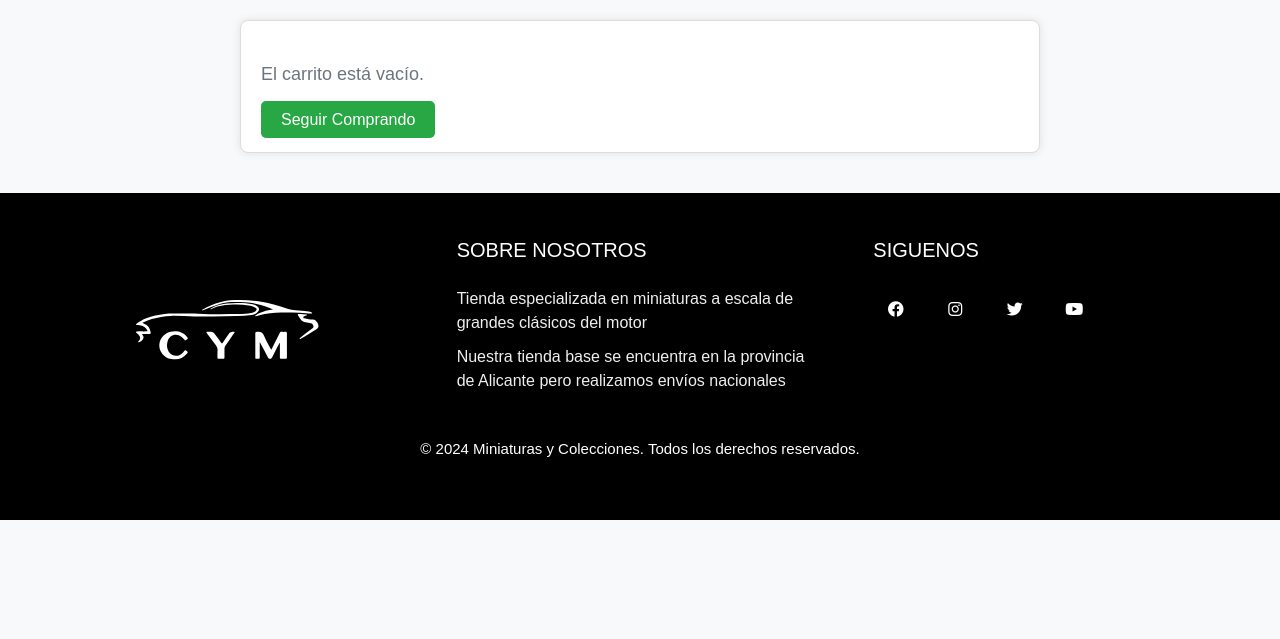
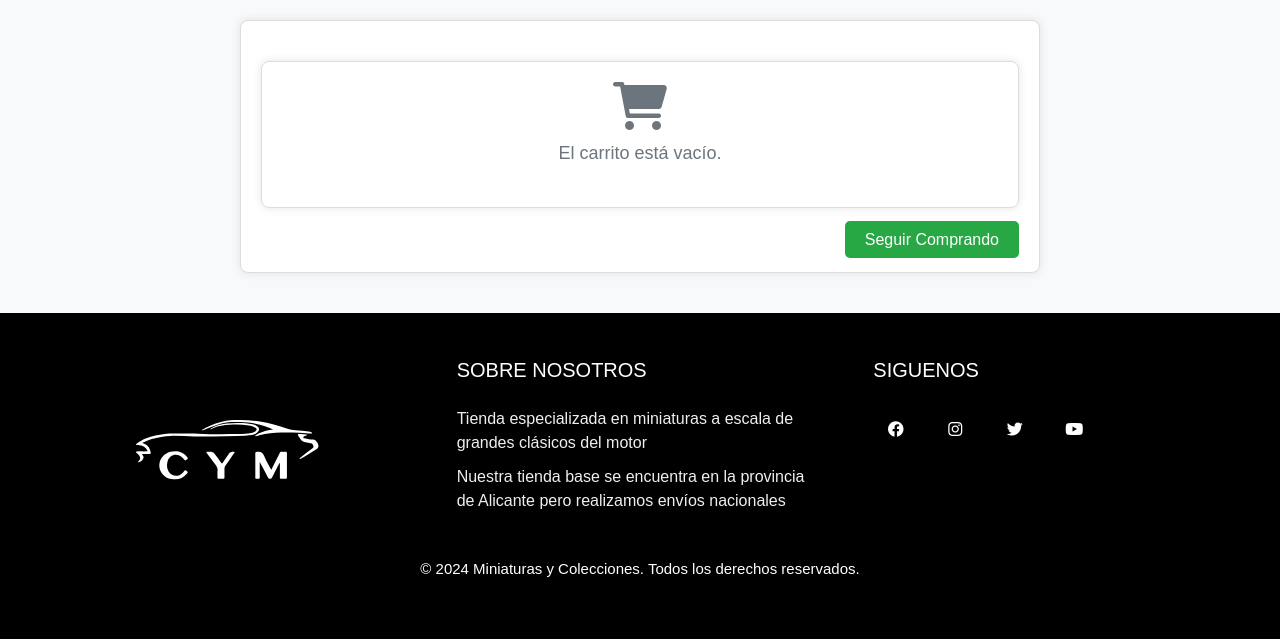
Before and after one commit to Elizaga21/Elizaga21.github.io, a PHP site: page /carrito.php in a window 1280 px wide. Shown: the part 124-763 px from the top of the page. Run offline with PHP 8.4, Linux system fonts and the light colour scheme; the visitor is signed in with stand-in values (Sample User, id 1); some libraries are stand-ins or nearby versions.

Commit message:
carrito casi hecho

```diff
--- a/carrito.php
+++ b/carrito.php
@@ -1,8 +1,12 @@
 <?php
-include 'header.php';
 session_start();
 
+include 'header.php';
+
+
 require 'db_connection.php';
+
+$usuarioID = $_SESSION['user_id'];
 
 
 if (isset($_POST['agregar_carrito'])) {
@@ -10,6 +14,9 @@ if (isset($_POST['agregar_carrito'])) {
     $cantidad = $_POST['cantidad'];
 
     $_SESSION['carrito'][$codigo_articulo] = $cantidad;
+
+     header("Location: carrito.php?added_to_cart=true");
+    exit();
 }
 
 
@@ -35,20 +42,19 @@ if (!empty($_SESSION['carrito'])) {
 // Procesar la actualización del carrito si se ha enviado el formulario
 if ($_SERVER['REQUEST_METHOD'] === 'POST' && isset($_POST['actualizar_carrito'])) {
     foreach ($_POST['cantidad'] as $codigo_articulo => $cantidad) {
-        // Asegúrate de que la cantidad esté en el rango permitido (1 a 10)
+
         $cantidad = max(1, min(10, intval($cantidad)));
         $_SESSION['carrito'][$codigo_articulo] = $cantidad;
     }
 }
 
-// Calculate the total price for the entire order
 $total_price = 0.0;
 foreach ($carrito_detalles as $articulo) {
     $item_price = $articulo['Precio'] * $_SESSION['carrito'][$articulo['Codigo']];
     $total_price += $item_price;
 }
 
-// Add the shipping cost to the total
+// Añade el coste del pedido con el coste del envío
 $total_price += (count($carrito_detalles) * STANDARD_SHIPPING_COST);
 
 // Procesar la compra si se ha enviado el formulario
@@ -101,10 +107,6 @@ if ($_SERVER['REQUEST_METHOD'] === 'POST' && isset($_POST['realizar_compra'])) {
         // Confirmar la transacción
         $pdo->commit();
 
-
-
-
-        // Redireccionar a la página de agradecimiento
         header("Location: realizar_pago.php");
         exit();
     } catch (Exception $e) {
@@ -153,7 +155,7 @@ if ($_SERVER['REQUEST_METHOD'] === 'POST' && isset($_POST['realizar_compra'])) {
         }
 
         .cart-item img {
-            max-width: 150px; /* Ajusta el tamaño de la imagen */
+            max-width: 150px;
             height: auto;
             margin-bottom: 10px;
         }
@@ -178,7 +180,7 @@ if ($_SERVER['REQUEST_METHOD'] === 'POST' && isset($_POST['realizar_compra'])) {
         }
 
         input[name^="cantidad"] {
-            width: 50px; /* Ajusta el ancho del input de cantidad */
+            width: 50px;
         }
 
         button {
@@ -202,6 +204,7 @@ if ($_SERVER['REQUEST_METHOD'] === 'POST' && isset($_POST['realizar_compra'])) {
 
         .continue-shopping {
             margin-top: 20px;
+            text-align: right;
         }
 
         .continue-shopping a {
@@ -218,6 +221,30 @@ if ($_SERVER['REQUEST_METHOD'] === 'POST' && isset($_POST['realizar_compra'])) {
          .continue-shopping a:hover {
             background-color: #218838;
          }
+
+               .empty-cart-container {
+           text-align: center;
+           padding: 20px;
+           background-color: #fff;
+           border: 1px solid #ddd;
+           border-radius: 8px;
+           box-shadow: 0 0 10px rgba(0, 0, 0, 0.1);
+           margin: 20px auto;
+       }
+
+       .empty-cart-icon {
+           font-size: 48px;
+           color: #6c757d;
+           margin-bottom: 10px;
+       }
+
+       .empty-cart-message {
+           font-size: 18px;
+           color: #6c757d;
+           margin-bottom: 20px;
+       }
+
+
     </style>
 </head>
 <body>
@@ -237,7 +264,7 @@ if ($_SERVER['REQUEST_METHOD'] === 'POST' && isset($_POST['realizar_compra'])) {
                         </p>
                         <p>Precio: <?php echo $articulo['Precio']; ?> €</p>
                         <p>Total: <?php echo ($articulo['Precio'] * $_SESSION['carrito'][$articulo['Codigo']]); ?> €</p>
-                        <a href="eliminar_del_carrito.php?codigo_articulo=<?php echo $articulo['Codigo']; ?>">Eliminar</a>
+                        <a href="eliminar_del_carrito.php?codigo_articulo=<?php echo $articulo['Codigo']; ?>">Eliminar del Carrito</a>
                     </div>
                 <?php endforeach; ?>
 
@@ -254,7 +281,11 @@ if ($_SERVER['REQUEST_METHOD'] === 'POST' && isset($_POST['realizar_compra'])) {
                 </div>
             </form>
                <?php else: ?>
-            <p class="empty-cart">El carrito está vacío.</p>
+                   <div class="empty-cart-container">
+           <i class="fas fa-shopping-cart empty-cart-icon"></i>
+           <p class="empty-cart-message">El carrito está vacío.</p>
+            </div>
+
                <?php endif; ?>
                <div class="continue-shopping">
                    <a href="index.php">Seguir Comprando</a>
--- a/header.php
+++ b/header.php
@@ -102,6 +102,16 @@ function calcularPrecioTotal($carrito) {
           }
 
           echo '</a></li>';
+
+          // Verificar si se ha añadido un artículo al carrito desde esta página
+          if (isset($_GET['added_to_cart']) && $_GET['added_to_cart'] === 'true') {
+            // Actualizar la sesión del carrito (si es necesario)
+
+
+            // Redirigir nuevamente a carrito.php sin el parámetro added_to_cart
+            header("Location: carrito.php");
+            exit();
+          }
           break;
 
 
```
Lines whose indentation alone changed are shown as unchanged.
